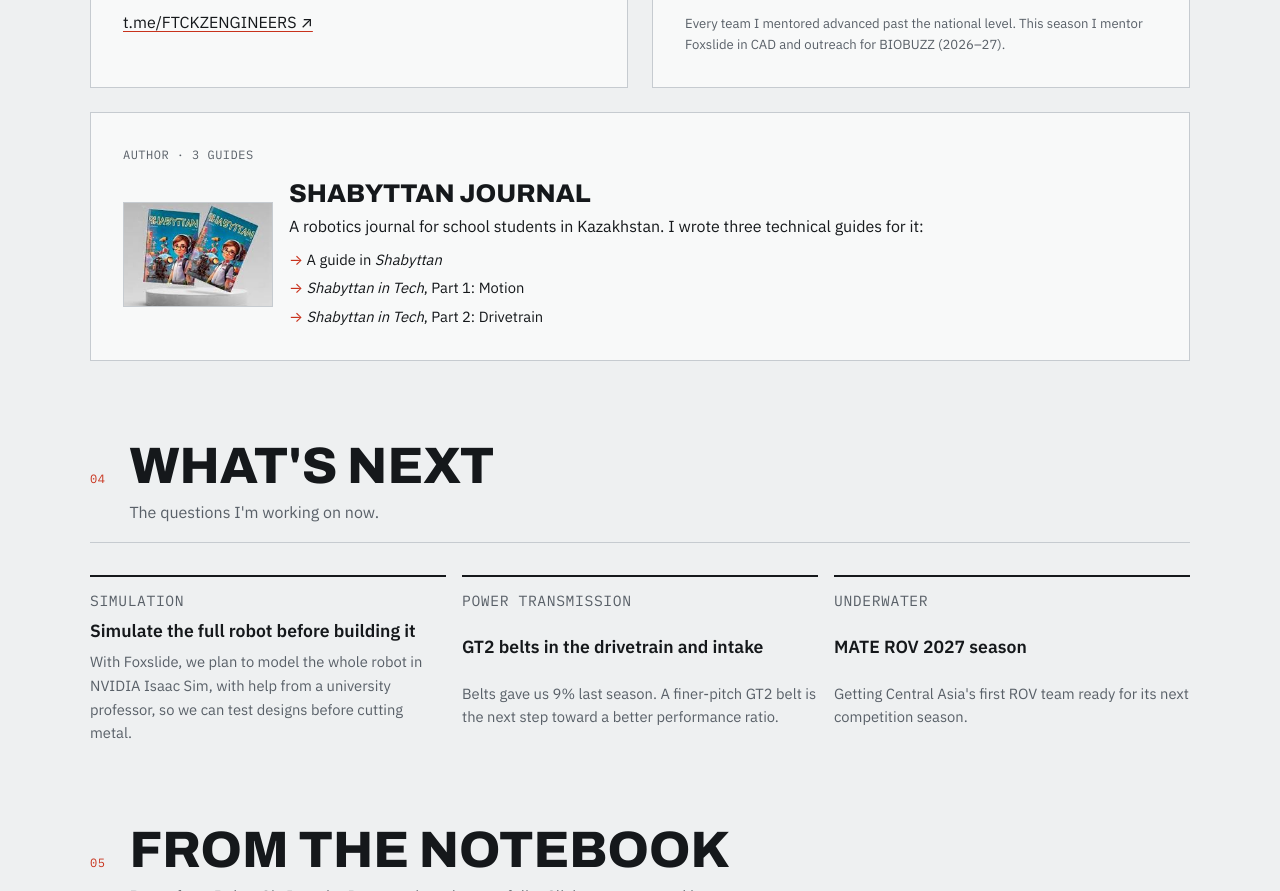
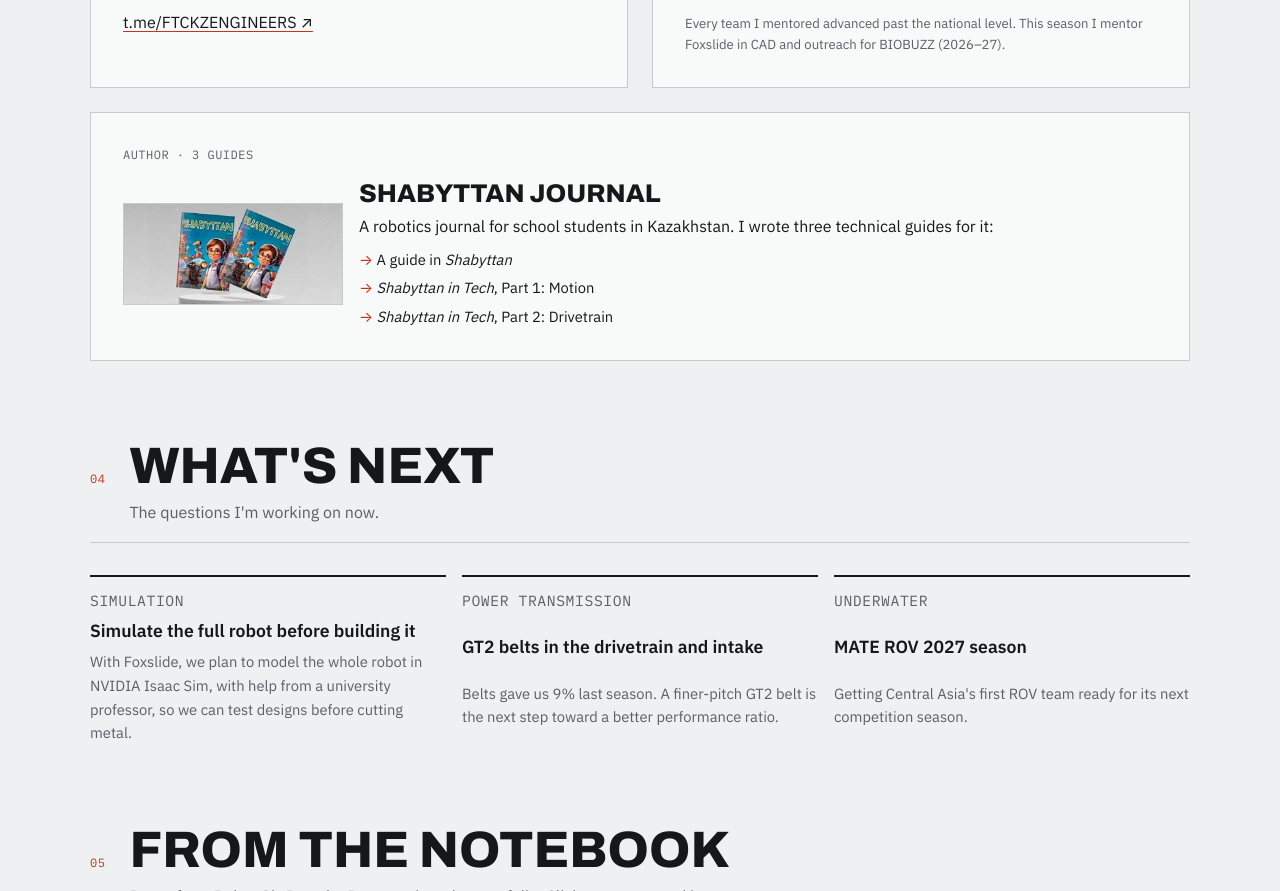
Before and after one commit to Zhan4/Zhan4.github.io, a plain HTML site: page index.html in a window 1280 px wide. Shown: the part 5761-6652 px from the top of the page. Drawn offline with Linux system fonts and the light colour scheme.

Commit message:
Fix journal image crop

```diff
--- a/index.html
+++ b/index.html
@@ -189,9 +189,9 @@ section{padding:var(--s8) 0 0}
 .teams li b{font-weight:600}
 .teams li span{color:var(--muted);text-align:right;font-size:.9rem}
 .teams li span.top{color:var(--signal);font-weight:500}
-.journal{display:grid;grid-template-columns:150px 1fr;gap:var(--s4);align-items:center}
-.journal .crop{aspect-ratio:235/164;overflow:hidden;border:1px solid var(--rule);background:#e9ebec}
-.journal .crop img{width:142.553%;max-width:none;margin:-75.745% 0 0 -21.277%}
+.journal{display:grid;grid-template-columns:220px 1fr;gap:var(--s4);align-items:center}
+.journal .crop{aspect-ratio:335/155;overflow:hidden;border:1px solid var(--rule);background:#e9ebec}
+.journal .crop img{width:100%;height:100%;object-fit:cover;object-position:50% 39.6%}
 @media (max-width:440px){.journal{grid-template-columns:1fr}}
 .guides{list-style:none;padding:0;margin:var(--s2) 0 0;display:grid;gap:.3rem}
 .guides li{font-size:.92rem}
```
